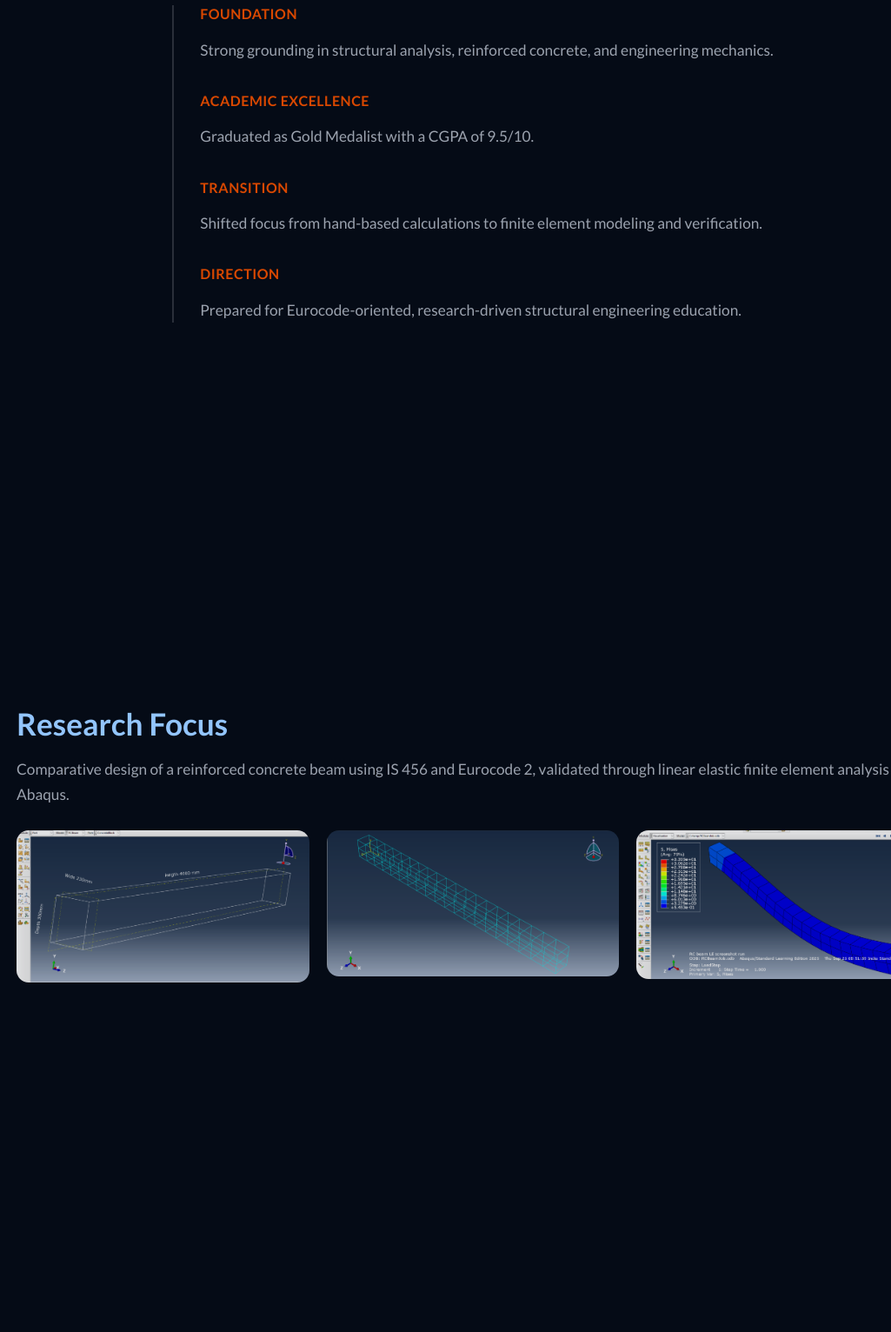
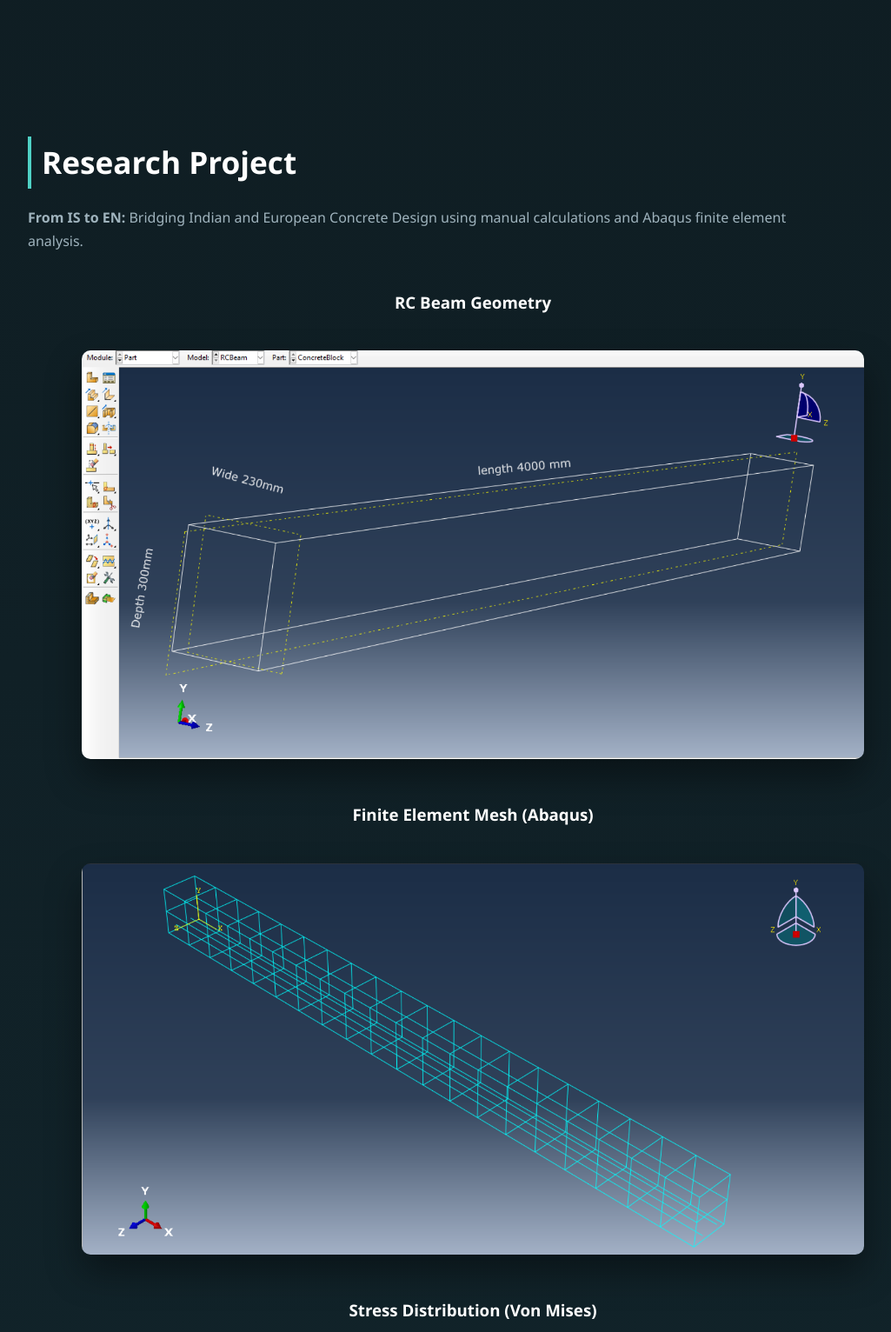
Before and after one commit to udaykiranbandari-civil/udaykiranbandari-civil.github.io, a plain HTML site: page index.html in a window 1280 px wide. Shown: the part 1044-2576 px from the top of the page at 87% size, without its empty margins (96-1121 px from the left). Drawn offline with Linux system fonts and the light colour scheme.

Commit message:
Update index.html

```diff
--- a/index.html
+++ b/index.html
@@ -1,229 +1,199 @@
-<!doctype html>
+<!DOCTYPE html>
 <html lang="en">
 <head>
-<meta charset="utf-8">
-<title>Uday Kiran Bandari | Academic Journey</title>
-<meta name="viewport" content="width=device-width, initial-scale=1">
-<meta name="description" content="Academic journey of Uday Kiran Bandari – Computational Structural Engineering, Eurocodes, Abaqus FEA. ACCESS applicant, TU Dresden.">
-
-<link href="https://fonts.googleapis.com/css2?family=Lato:wght@300;400;700&display=swap" rel="stylesheet">
+  <meta charset="UTF-8" />
+  <meta name="viewport" content="width=device-width, initial-scale=1.0" />
+  <title>Uday Kiran Bandari | Civil Engineering Portfolio</title>
 
   <style>
-:root{
-  --bg:#050b16;
-  --fg:#e5e7eb;
-  --muted:#9ca3af;
-  --accent:#d94800;
-  --primary:#0a2a52;
+    :root {
+      --bg-dark: #0e1a1f;
+      --bg-light: #12262d;
+      --accent: #4fd1c5;
+      --text-main: #e6f1f5;
+      --text-muted: #9fb3bd;
     }
 
-*{box-sizing:border-box}
-html{scroll-behavior:smooth}
-body{
-  margin:0;
-  font-family:Lato,system-ui;
-  background:var(--bg);
-  color:var(--fg);
+    * {
+      margin: 0;
+      padding: 0;
+      box-sizing: border-box;
+      font-family: "Segoe UI", system-ui, sans-serif;
     }
 
-/* cinematic scene */
-.scene{
-  min-height:100vh;
-  padding:80px 22px;
-  display:flex;
-  align-items:center;
-  justify-content:center;
+    body {
+      background: linear-gradient(180deg, var(--bg-dark), var(--bg-light));
+      color: var(--text-main);
+      line-height: 1.7;
     }
 
-.scene-inner{
-  max-width:1050px;
-  opacity:0;
-  transform:translateY(50px);
-  transition:all 1.6s cubic-bezier(.2,.8,.2,1);
+    section {
+      padding: 80px 10%;
     }
 
-.scene-inner.visible{
-  opacity:1;
-  transform:none;
+    h1, h2, h3 {
+      color: white;
+      margin-bottom: 20px;
     }
 
-h1{font-size:3rem;margin:0}
-h2{font-size:2.2rem;color:#93c5fd;margin-bottom:10px}
-h3{margin-bottom:6px}
-p{color:var(--muted);font-size:1.08rem;line-height:1.7}
-
-/* hero */
-.hero{
-  text-align:center;
-}
-.hero p{
-  max-width:820px;
-  margin:22px auto 0;
+    h2 {
+      font-size: 2.2rem;
+      border-left: 4px solid var(--accent);
+      padding-left: 12px;
     }
 
-/* timeline */
-.timeline{
-  border-left:2px solid rgba(255,255,255,.15);
-  padding-left:30px;
-  margin-top:28px;
-}
-.step{
-  margin-bottom:34px;
-}
-.step span{
-  display:block;
-  color:var(--accent);
-  font-weight:700;
-  letter-spacing:.5px;
+    p {
+      color: var(--text-muted);
+      max-width: 900px;
     }
 
-/* research visuals */
-.images{
-  display:grid;
-  grid-template-columns:repeat(auto-fit,minmax(260px,1fr));
-  gap:20px;
-  margin-top:26px;
-}
-.images img{
-  width:100%;
-  border-radius:14px;
-  opacity:.88;
-  transition:transform .7s ease,opacity .7s ease;
-}
-.images img:hover{
-  transform:scale(1.04);
-  opacity:1;
+    /* HERO */
+    .hero {
+      display: grid;
+      grid-template-columns: 1fr 1fr;
+      gap: 60px;
+      align-items: center;
+      min-height: 100vh;
     }
 
-/* documents vault */
-.vault{
-  display:grid;
-  grid-template-columns:repeat(auto-fit,minmax(240px,1fr));
-  gap:20px;
-  margin-top:28px;
-}
-.doc{
-  background:rgba(255,255,255,.04);
-  padding:20px;
-  border-radius:14px;
-  transition:transform .6s ease,background .6s ease;
-}
-.doc:hover{
-  transform:translateY(-10px);
-  background:rgba(255,255,255,.07);
+    .hero img {
+      width: 280px;
+      border-radius: 50%;
+      border: 4px solid var(--accent);
+      box-shadow: 0 0 40px rgba(79, 209, 197, 0.4);
     }
 
-/* footer */
-footer{
-  padding:46px 20px;
-  text-align:center;
-  color:var(--muted);
-  font-size:.95rem;
+    .hero h1 {
+      font-size: 3rem;
+    }
+
+    .hero span {
+      color: var(--accent);
+    }
+
+    /* FADE-IN */
+    .fade {
+      opacity: 0;
+      transform: translateY(40px);
+      transition: all 1s ease;
+    }
+
+    .fade.visible {
+      opacity: 1;
+      transform: translateY(0);
+    }
+
+    /* PROJECT IMAGES */
+    .img-block {
+      margin: 40px 0;
+      text-align: center;
+    }
+
+    .img-block img {
+      width: 100%;
+      max-width: 900px;
+      border-radius: 10px;
+      margin-top: 20px;
+      box-shadow: 0 20px 40px rgba(0,0,0,0.4);
+    }
+
+    footer {
+      text-align: center;
+      padding: 40px;
+      color: var(--text-muted);
+      font-size: 0.9rem;
+    }
+
+    @media (max-width: 900px) {
+      .hero {
+        grid-template-columns: 1fr;
+        text-align: center;
+      }
     }
   </style>
 </head>
 
 <body>
 
-<!-- SCENE 1 : HERO -->
-<section class="scene">
-  <div class="scene-inner hero">
-    <h1>Uday Kiran Bandari</h1>
-    <h3>Computational Structural Engineering</h3>
+  <!-- HERO -->
+  <section class="hero fade">
+    <div>
+      <h1>Uday Kiran <span>Bandari</span></h1>
       <p>
-      This is not a résumé.
-      This is an academic journey — from manual structural design
-      to numerical verification, from Indian Standards to
-      Eurocode-based engineering thinking.
+        Civil Engineering Graduate · Gold Medalist (9.5 CGPA)
+        <br><br>
+        Aspiring Master’s Student in <b>Advanced Computational Civil Engineering</b>,
+        focused on bridging Indian Standards (IS) with European Standards (EN / Eurocodes)
+        through analytical design and finite element modelling.
       </p>
+    </div>
+
+    <div>
+      <img src="images/Uday_Kiran_Bandari_Profile.png" alt="Uday Kiran Bandari">
     </div>
   </section>
 
-<!-- SCENE 2 : JOURNEY -->
-<section class="scene">
-  <div class="scene-inner">
-    <h2>Academic Journey</h2>
+  <!-- ACADEMIC IDENTITY -->
+  <section class="fade">
+    <h2>Academic Identity</h2>
+    <p>
+      I graduated in Civil Engineering with a strong foundation in structural analysis,
+      reinforced concrete design, and numerical methods. My academic journey is defined
+      by disciplined self-study, consistency, and a deep interest in understanding
+      structural behaviour beyond textbook formulas.
+    </p>
+  </section>
 
-    <div class="timeline">
-      <div class="step">
-        <span>FOUNDATION</span>
-        <p>Strong grounding in structural analysis, reinforced concrete, and engineering mechanics.</p>
+  <!-- RESEARCH PROJECT -->
+  <section class="fade">
+    <h2>Research Project</h2>
+    <p>
+      <b>From IS to EN:</b> Bridging Indian and European Concrete Design using
+      manual calculations and Abaqus finite element analysis.
+    </p>
+
+    <div class="img-block">
+      <h3>RC Beam Geometry</h3>
+      <img src="images/rc_beam_geometry.png" alt="RC Beam Geometry">
     </div>
 
-      <div class="step">
-        <span>ACADEMIC EXCELLENCE</span>
-        <p>Graduated as Gold Medalist with a CGPA of 9.5/10.</p>
+    <div class="img-block">
+      <h3>Finite Element Mesh (Abaqus)</h3>
+      <img src="images/abaqus_mesh_model.png" alt="Abaqus FEM Mesh">
     </div>
 
-      <div class="step">
-        <span>TRANSITION</span>
-        <p>Shifted focus from hand-based calculations to finite element modeling and verification.</p>
-      </div>
-
-      <div class="step">
-        <span>DIRECTION</span>
-        <p>Prepared for Eurocode-oriented, research-driven structural engineering education.</p>
-      </div>
-    </div>
+    <div class="img-block">
+      <h3>Stress Distribution (Von Mises)</h3>
+      <img src="images/stress_distribution_plot.png" alt="Stress Distribution">
     </div>
   </section>
 
-<!-- SCENE 3 : RESEARCH -->
-<section class="scene">
-  <div class="scene-inner">
-    <h2>Research Focus</h2>
+  <!-- WHY TU DRESDEN -->
+  <section class="fade">
+    <h2>Why TU Dresden</h2>
     <p>
-      Comparative design of a reinforced concrete beam using IS 456 and Eurocode 2,
-      validated through linear elastic finite element analysis in Abaqus.
+      TU Dresden represents academic depth, computational rigour, and engineering
+      honesty. The ACCESS program aligns perfectly with my long-term goal of becoming
+      a structural engineering researcher and educator, capable of contributing to
+      international design practice and academia.
     </p>
-
-    <div class="images">
-      <img src="images/rc_beam_geometry.png" alt="RC Beam Geometry">
-      <img src="images/abaqus_mesh_model.png" alt="Finite Element Mesh">
-      <img src="images/stress_distribution_plot.png" alt="Stress Distribution">
-    </div>
-  </div>
-</section>
-
-<!-- SCENE 4 : DOCUMENT VAULT -->
-<section class="scene">
-  <div class="scene-inner">
-    <h2>Evidence Vault</h2>
-    <p>Academic documents that support the work — not replace it.</p>
-
-    <div class="vault">
-      <div class="doc">Research Report (PDF)</div>
-      <div class="doc">Transcripts & Degree Certificates</div>
-      <div class="doc">Gold Medal Certificate</div>
-      <div class="doc">Curriculum Vitae</div>
-    </div>
-  </div>
-</section>
-
-<!-- SCENE 5 : ACCESS -->
-<section class="scene">
-  <div class="scene-inner">
-    <h2>Why ACCESS – TU Dresden</h2>
-    <p>
-      ACCESS represents the convergence of finite element methods,
-      numerical modeling, and structural engineering —
-      precisely the direction of my academic development.
-    </p>
-  </div>
   </section>
 
   <footer>
-  Academic Journey · Prepared for TU Dresden ACCESS · Winter 2026
+    © 2026 · Uday Kiran Bandari · Academic Portfolio
   </footer>
 
   <script>
-const scenes=document.querySelectorAll('.scene-inner');
-const observer=new IntersectionObserver(entries=>{
-  entries.forEach(e=>{
-    if(e.isIntersecting) e.target.classList.add('visible');
+    const fades = document.querySelectorAll('.fade');
+    const observer = new IntersectionObserver(entries => {
+      entries.forEach(entry => {
+        if (entry.isIntersecting) {
+          entry.target.classList.add('visible');
+        }
       });
-},{threshold:0.25});
-scenes.forEach(s=>observer.observe(s));
+    }, { threshold: 0.2 });
+
+    fades.forEach(f => observer.observe(f));
   </script>
 
 </body>
```
Lines whose indentation alone changed are shown as unchanged.
